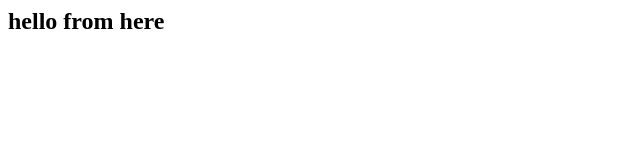
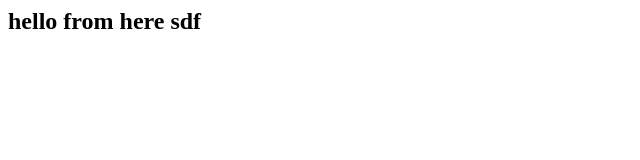
Before and after one commit to devsolutionist-sonurathore/git_self_repo, a plain HTML site: page index.html in a window 1280 px wide. Shown: the full height of the page, 0-640 px from the left. Drawn offline with Linux system fonts and the light colour scheme.

Commit message:
more changess

```diff
--- a/index.html
+++ b/index.html
@@ -1 +1 @@
-<h2>hello from here</h2>
+<h2>hello from here sdf</h2>
```
